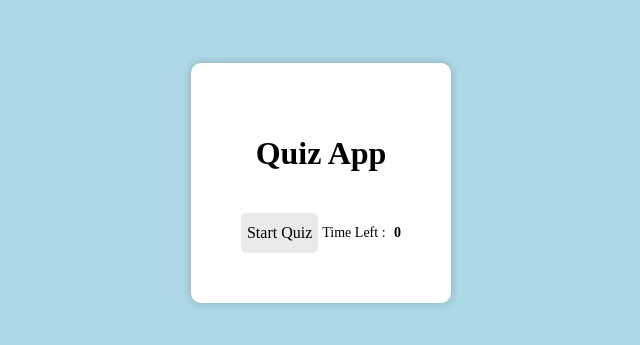
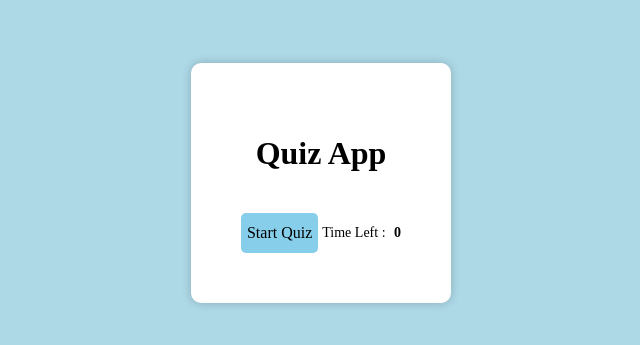
Before and after one commit to ahamedr08/Quiz-App, a plain HTML site: page index.html in a window 1280 px wide. Shown: the part 225-570 px from the top of the page, without its empty margins (319-959 px from the left). Drawn offline with Linux system fonts and the light colour scheme.

Commit message:
style.css

```diff
--- a/style.css
+++ b/style.css
@@ -38,14 +38,14 @@ button {
   height: 40px;
   font-size: 16px;
   font-family: "Times New Roman", serif;
-  background-color: #eaeaea;
+  background-color: #87CEEB;
   border: none;
   border-radius: 5px;
   cursor: pointer;
 }
 
 button:hover {
-  background-color:#0056b3;
+  background-color: #5c9dcf;
 }
 
 #controls-container {
```
